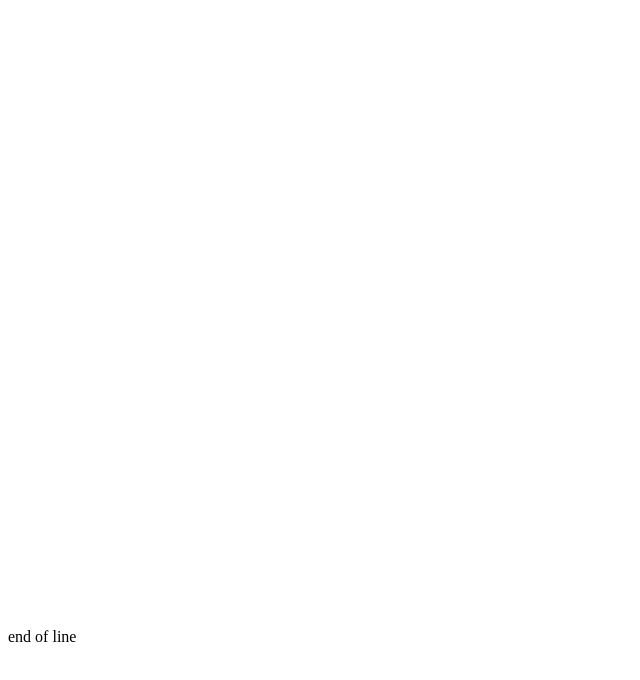
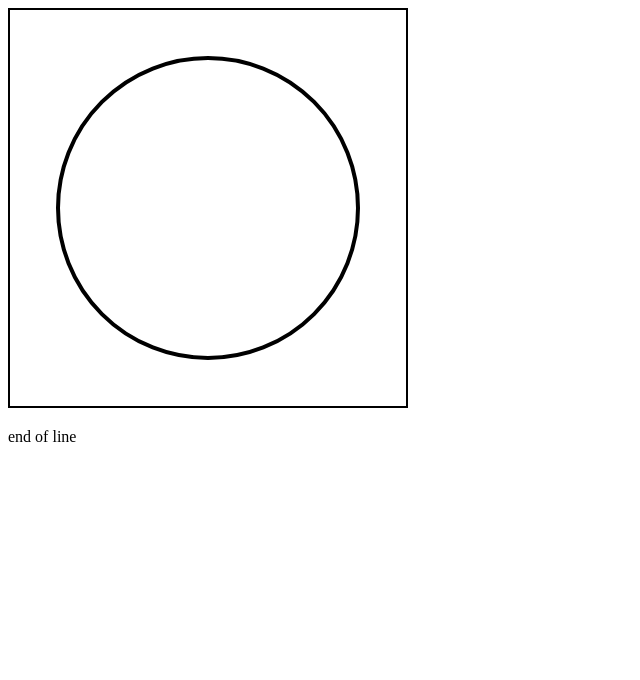
Before and after one commit to Ij888/Modern-JavaScript, a plain HTML site: page creativecoding/canvas.html in a window 1280 px wide. Shown: the whole page, without its empty margins (0-640 px from the left). Drawn offline with Linux system fonts and the light colour scheme.

Commit message:
added entry
added entry, see diffs.

```diff
--- a/creativecoding/canvas.html
+++ b/creativecoding/canvas.html
@@ -6,13 +6,27 @@
     <title>Document</title>
 </head>
 <body>
-    <canvas width="600" height="600"></canvas>
+    <canvas width="400" height="400"></canvas>
 
     <script>
-        const canvas = document.querySelector('canvas');
+    // Select the canvas element and get its 2D context
+        let canvas = document.querySelector('canvas');
         const ctx = canvas.getContext('2d');
 
-        // Define a circle object with properties
+        //ctx.fillStyle = 'blue';
+        //ctx.fillRect(0, 0, canvas.width, canvas.height);
+        ctx.lineWidth = 4;
+        ctx.beginPath();
+        ctx.rect(0, 0, canvas.width, canvas.height);
+        ctx.stroke();
+
+        // Draw circle
+        ctx.beginPath();
+        ctx.arc(200, 200, 150, 0, Math.PI * 2);
+        ctx.stroke();
+
+
+        /* Define a circle object with properties
         function Circle(x, y, radius, color) {
             this.x = x;
             this.y = y;
@@ -35,6 +49,7 @@
             const radius = Math.random() * 50 + 10;
 
         }
+            */
     </script>
 <p>end of line</p>
 </body>
--- a/creativecoding/scratchpad.js
+++ b/creativecoding/scratchpad.js
@@ -1,3 +1,8 @@
 let someVariable = 3;
 let nextVariableAfter_someVariable = someVariable + 1;
 console.log(nextVariableAfter_someVariable);
+
+let Multiplication_fn = (a, b) => {
+    return a * b;
+}
+console.log(Multiplication_fn(2, 5));
```
